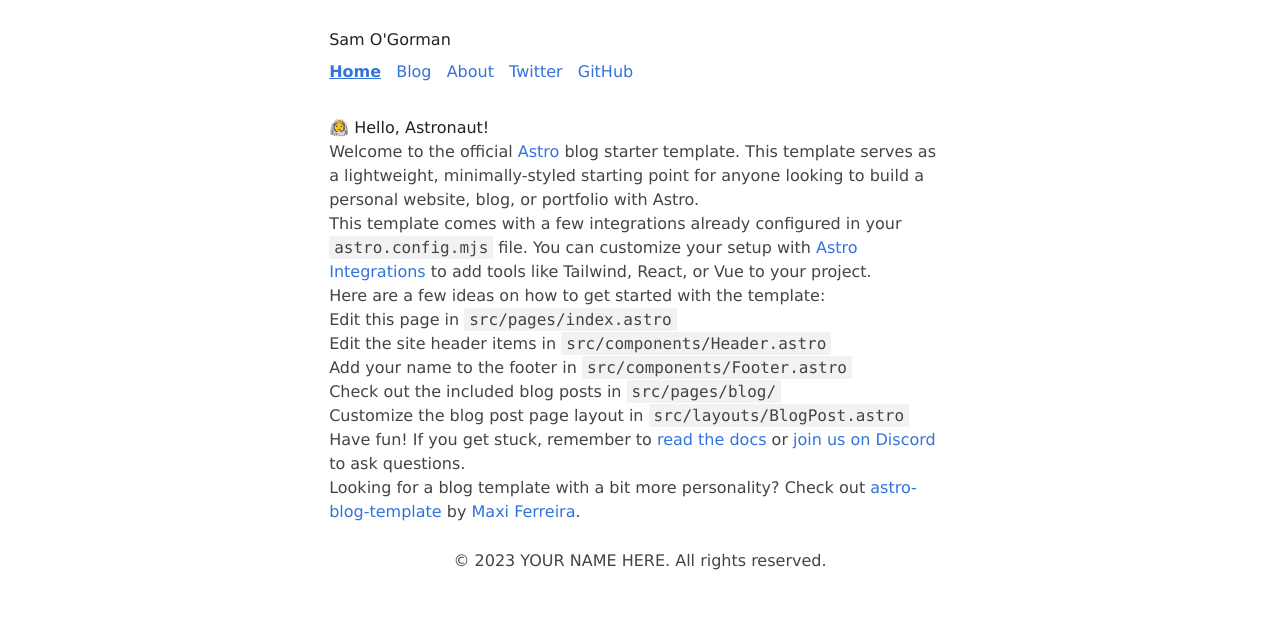
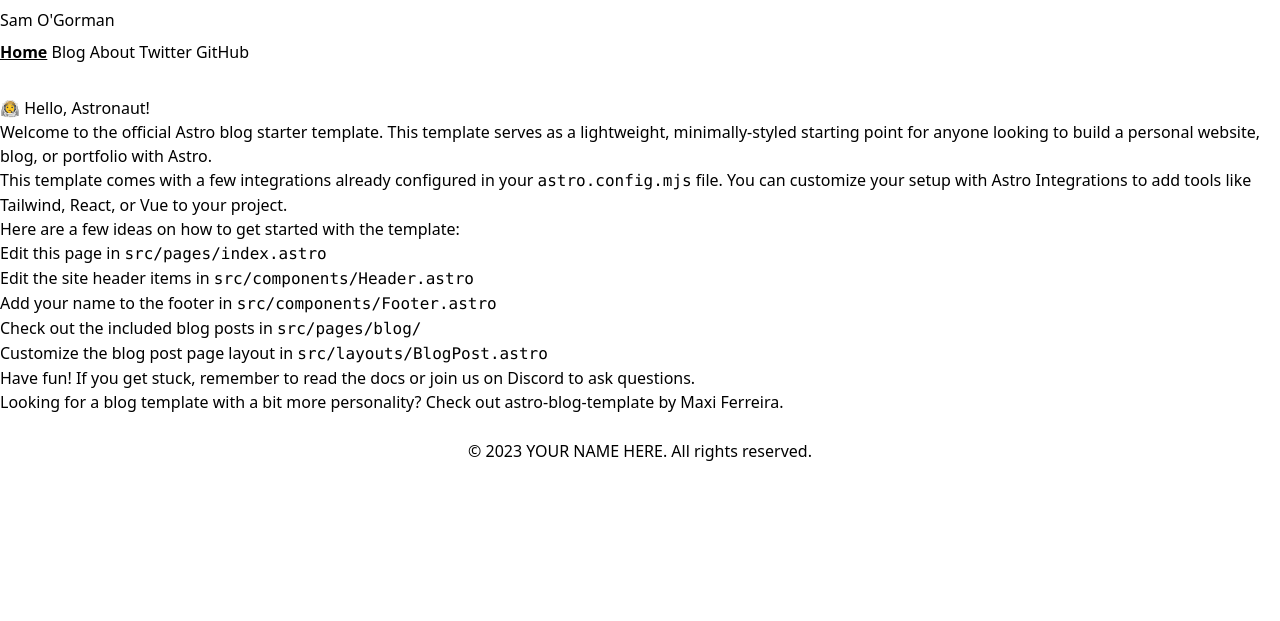
Before and after one commit to samogorm/personal-website, an Astro site: page / in a window 1280 px wide. Built offline with nearby package versions, Linux system fonts and the light colour scheme; Astro itself is replaced by a stand-in of ours.

Commit message:
Extract MainLayout into component and remove default styles

```diff
--- a/src/components/BaseHead.astro
+++ b/src/components/BaseHead.astro
@@ -1,8 +1,4 @@
 ---
-// Import the global.css file here so that it is included on
-// all pages through the use of the <BaseHead /> component.
-import '../styles/global.css';
-
 export interface Props {
 	title: string;
 	description: string;
--- /dev/null
+++ b/src/layouts/MainLayout.astro
@@ -0,0 +1,20 @@
+---
+import BaseHead from "src/components/BaseHead.astro";
+import Header from "src/components/Header.astro";
+import Footer from "src/components/Footer.astro";
+
+const { title, description } = Astro.props;
+---
+<html lang="en">
+	<head>
+		<BaseHead title={ title } description={ description } />
+	</head>
+
+	<body>
+		<Header />
+		<main class="align-center">
+			<slot />
+		</main>
+		<Footer />
+	</body>
+</html>
--- a/src/pages/index.astro
+++ b/src/pages/index.astro
@@ -1,18 +1,12 @@
 ---
-import BaseHead from 'components/BaseHead.astro';
-import Header from 'components/Header.astro';
-import Footer from 'components/Footer.astro';
 import { SITE_TITLE, SITE_DESCRIPTION } from 'src/consts';
+import MainLayout from 'src/layouts/MainLayout.astro';
 ---
 
-<!DOCTYPE html>
-<html lang="en">
-	<head>
-		<BaseHead title={SITE_TITLE} description={SITE_DESCRIPTION} />
-	</head>
-	<body>
-		<Header title={SITE_TITLE} />
-		<main>
+<MainLayout
+	title={ `${SITE_TITLE} | Home` }
+	description={ SITE_DESCRIPTION }
+>
 	<h1>🧑‍🚀 Hello, Astronaut!</h1>
 	<p>
 		Welcome to the official <a href="https://astro.build/">Astro</a> blog starter template. This
@@ -44,7 +38,4 @@ import { SITE_TITLE, SITE_DESCRIPTION } from 'src/consts';
 			>astro-blog-template
 		</a> by <a href="https://twitter.com/Charca">Maxi Ferreira</a>.
 	</p>
-		</main>
-		<Footer />
-	</body>
-</html>
+</MainLayout>
--- a/src/styles/global.css
+++ /dev/null
@@ -1,67 +0,0 @@
-/*
-  The CSS in this style tag is based off of Bear Blog's default CSS.
-  https://github.com/HermanMartinus/bearblog/blob/297026a877bc2ab2b3bdfbd6b9f7961c350917dd/templates/styles/blog/default.css
-  License MIT: https://github.com/HermanMartinus/bearblog/blob/master/LICENSE.md
- */
-body {
-	font-family: Verdana, sans-serif;
-	margin: auto;
-	padding: 20px;
-	max-width: 65ch;
-	text-align: left;
-	background-color: #fff;
-	word-wrap: break-word;
-	overflow-wrap: break-word;
-	line-height: 1.5;
-	color: #444;
-}
-h1,
-h2,
-h3,
-h4,
-h5,
-h6,
-strong,
-b {
-	color: #222;
-}
-a {
-	color: #3273dc;
-}
-nav a {
-	margin-right: 10px;
-}
-textarea {
-	width: 100%;
-	font-size: 16px;
-}
-input {
-	font-size: 16px;
-}
-content {
-	line-height: 1.6;
-}
-table {
-	width: 100%;
-}
-img {
-	max-width: 100%;
-	height: auto;
-}
-code {
-	padding: 2px 5px;
-	background-color: #f2f2f2;
-}
-pre {
-	padding: 1rem;
-}
-pre > code {
-	all: unset;
-}
-blockquote {
-	border: 1px solid #999;
-	color: #222;
-	padding: 2px 0px 2px 20px;
-	margin: 0px;
-	font-style: italic;
-}
```
Lines whose indentation alone changed are shown as unchanged.
